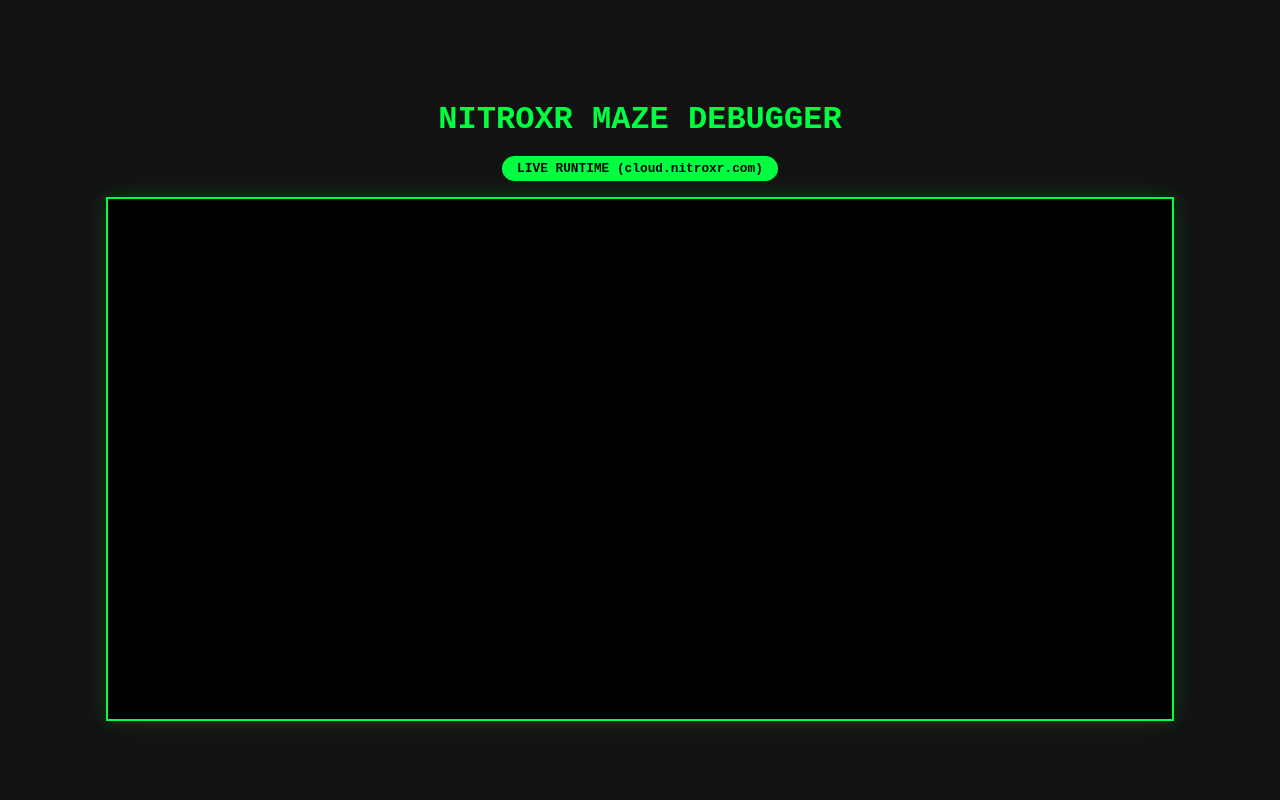
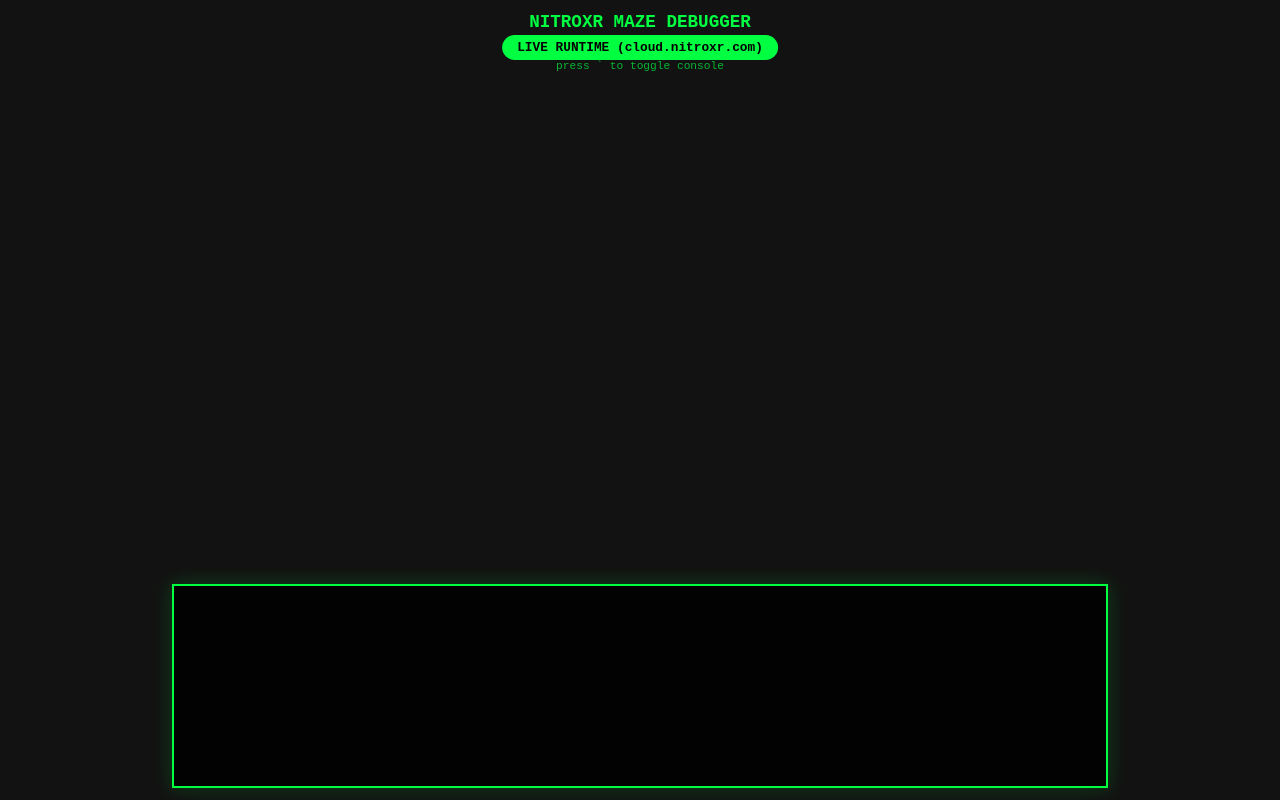
Before and after one commit to NitroXR-Games/maze, a website with bundled scripts: page index.html in a window 1280 px wide. Built offline with nearby package versions, Linux system fonts and the light colour scheme; what @nitroxr/runtime would draw is missing.

Commit message:
fix: fullscreen canvas layout, opt game bodies out of SDK physics

```diff
--- a/index.html
+++ b/index.html
@@ -5,29 +5,50 @@
     <meta name="viewport" content="width=device-width, initial-scale=1.0">
     <title>NitroXR Maze - Debug Viewer</title>
     <style>
-        body {
+        html, body {
             background: #121212;
             color: #00ff41;
             font-family: 'Courier New', Courier, monospace;
-            display: flex;
-            flex-direction: column;
-            align-items: center;
-            justify-content: center;
-            height: 100vh;
+            height: 100%;
             margin: 0;
             overflow: hidden;
         }
+        /* 3D canvas owns the full window; never a flex item (flex would
+           stretch the image and desync visuals from the logical grid). */
+        body > canvas {
+            position: fixed;
+            inset: 0;
+            width: 100vw;
+            height: 100vh;
+            display: block;
+        }
         #console {
-            width: 80%;
-            height: 60%;
-            background: #000;
+            position: fixed;
+            left: 50%;
+            bottom: 12px;
+            transform: translateX(-50%);
+            width: min(80%, 900px);
+            height: 22vh;
+            background: rgba(0, 0, 0, 0.85);
             border: 2px solid #00ff41;
-            padding: 20px;
+            padding: 12px 16px;
             overflow-y: auto;
             box-shadow: 0 0 20px rgba(0, 255, 65, 0.2);
+            z-index: 20;
         }
+        #console.hidden { display: none; }
         .log-entry { margin-bottom: 5px; border-bottom: 1px solid #003300; padding-bottom: 2px; }
-        .header { margin-bottom: 20px; text-align: center; }
+        .header {
+            position: fixed;
+            top: 12px;
+            left: 50%;
+            transform: translateX(-50%);
+            text-align: center;
+            z-index: 20;
+            pointer-events: none;
+        }
+        .header h1 { margin: 0 0 6px 0; font-size: 1.1rem; }
+        .hint { font-size: 0.7rem; opacity: 0.7; margin-top: 4px; }
         .status-pill {
             background: #00ff41;
             color: #000;
@@ -42,6 +63,7 @@
     <div class="header">
         <h1>NITROXR MAZE DEBUGGER</h1>
         <span class="status-pill">LIVE RUNTIME (cloud.nitroxr.com)</span>
+        <div class="hint">press ` to toggle console</div>
     </div>
     <div id="console"></div>
 
@@ -57,6 +79,11 @@
             consoleDiv.scrollTop = consoleDiv.scrollHeight;
             originalLog.apply(console, args);
         };
+        // Backquote toggles the console drawer. The game keys (WASD/T/...)
+        // never collide with it.
+        window.addEventListener('keydown', (e) => {
+            if (e.code === 'Backquote') consoleDiv.classList.toggle('hidden');
+        });
     </script>
     <script type="module" src="./maze.js"></script>
 </body>
--- a/src/GhostManager.js
+++ b/src/GhostManager.js
@@ -26,6 +26,8 @@ export class GhostManager {
       model: 'maze_ghost',
       position: [1, 0.5, 1]
     });
+    // Ghost playback sets positions directly; SDK physics must not fight it.
+    if (entity.physics) entity.physics.isStatic = true;
     const player = new GhostPlayer(entity, { loop: true });
     player.load(data);
     player.play();
--- a/src/Player.js
+++ b/src/Player.js
@@ -15,6 +15,9 @@ export class Player {
       model: 'nitro_player_avatar'
     }).then(entity => {
       this.entity = entity;
+      // Game-owned collision (checkCollision below); the SDK physics must
+      // not also resolve this body or mesh and logic positions diverge.
+      if (entity.physics) entity.physics.isStatic = true;
       return entity;
     });
   }
--- a/src/Sentinel.js
+++ b/src/Sentinel.js
@@ -14,6 +14,9 @@ export class Sentinel {
       model: 'sphere'
     }).then(entity => {
       this.entity = entity;
+      // Sentinels path through walls by design; keep the SDK physics from
+      // fighting their scripted positions (see Player).
+      if (entity.physics) entity.physics.isStatic = true;
       return entity;
     });
   }
```
Also changed, not shown: test/controls.mjs (+6 -1 lines).
